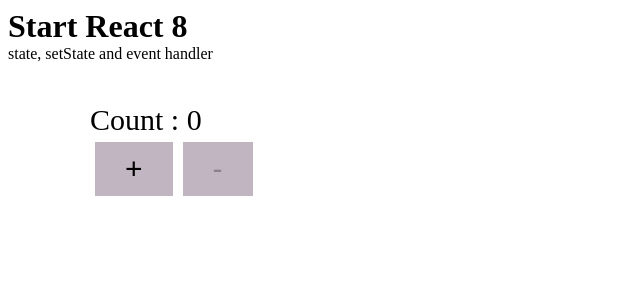
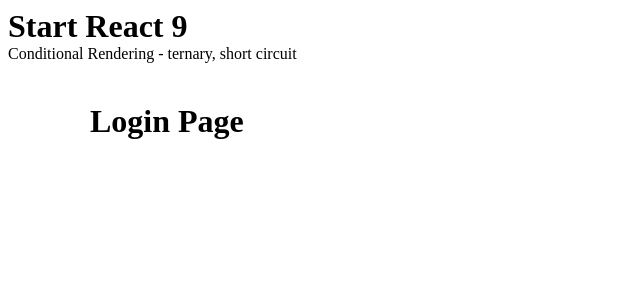
Before and after one commit to ahmmedsabbirbd/react36, a React (Create React App) app: page / in a window 1280 px wide. Shown: the top 300 px of the page, without its empty margins (0-640 px from the left). Built offline with nearby package versions, Linux system fonts and the light colour scheme.

Commit message:
Conditional Rendering - ternary, short circuit

```diff
--- a/src/App.js
+++ b/src/App.js
@@ -1,10 +1,10 @@
 import React from 'react';
-import State from './component/State';
+import Conditional_Rendering from './Conditional_Rendering';
 
 function App(){
     return <div className="container">
             <div className="card__wraper">
-                <State />
+                <Conditional_Rendering />
             </div>
         </div>
 }
--- /dev/null
+++ b/src/Conditional_Rendering/HomePage.js
@@ -0,0 +1,11 @@
+import React from 'react';
+
+function HomePage() {
+    return (
+        <div>
+            <h1>Home Page</h1>
+        </div>
+    )
+}
+
+export default HomePage;
--- /dev/null
+++ b/src/Conditional_Rendering/LoginPage.js
@@ -0,0 +1,12 @@
+import React from 'react';
+
+function LoginPage() {
+    return (
+        <div>
+            <h1>Login Page</h1>
+        </div>
+    )
+}
+
+
+export default LoginPage;
--- /dev/null
+++ b/src/Conditional_Rendering/index.js
@@ -0,0 +1,26 @@
+import React, { Component } from 'react';
+import LoginPage from './LoginPage';
+import HomePage from './HomePage';
+
+class Index extends Component {
+
+    constructor (props) {
+        super(props)
+
+        this.state = {
+            isLoggedIn : false
+        }
+    }
+
+    render(){
+        const {isLoggedIn} = this.state;
+
+        return (
+            <div>
+                {isLoggedIn ? <HomePage /> : <LoginPage />}
+            </div>
+        )
+    }
+}
+
+export default Index;
--- a/src/component/State.js
+++ /dev/null
@@ -1,37 +0,0 @@
-import React, {Component} from 'react';
-
-class State extends Component {
-
-    constructor(props){
-        super(props);
-
-        this.state = {
-            count : 0
-        }
-    }
-
-    handInCreament = ()=> {
-        this.setState({
-            count : this.state.count + 1
-        })
-    }
-
-    handDeCreament = ()=> {
-        this.setState({
-            count : this.state.count - 1
-        })
-    }
-
-    render(){
-        const {count} = this.state;
-        return (
-            <div>
-                <span style={{display : 'block', fontSize : 30}}>Count : {count}</span>
-                <button onClick={this.handInCreament} disabled={count === 20 ? true :false}>+</button>
-                <button onClick={this.handDeCreament} disabled={count === 0 ? true :false}>-</button>
-            </div>
-            )
-    }
-}
-
-export default State;
--- a/src/index.js
+++ b/src/index.js
@@ -2,12 +2,12 @@
 import ReactDOM from 'react-dom';
 import App from './App';
 
-const tutorial = 8;
+const tutorial = 9;
 
 ReactDOM.render(
     <div>
         <h1 className='title'>Start React {tutorial}</h1>
-        <p>state, setState and event handler</p>
+        <p>Conditional Rendering - ternary, short circuit</p>
 
         <App />
     </div>,
```
